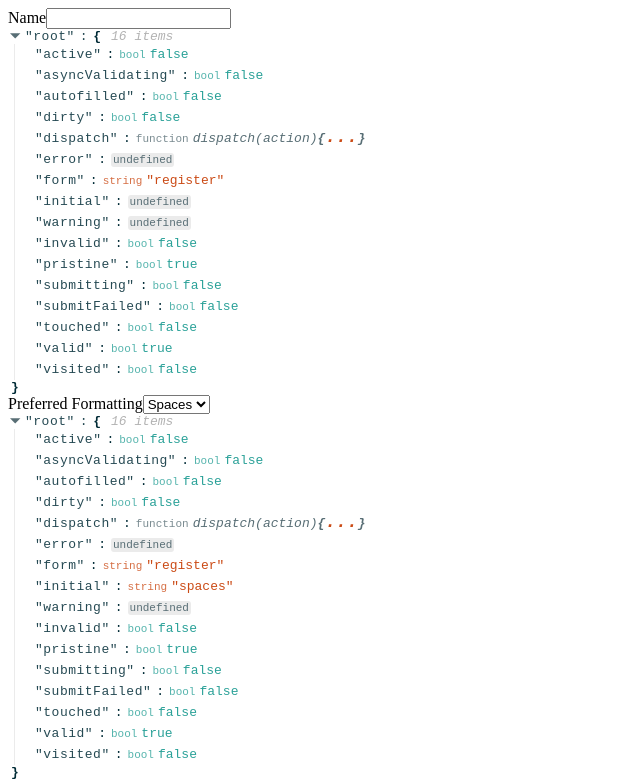
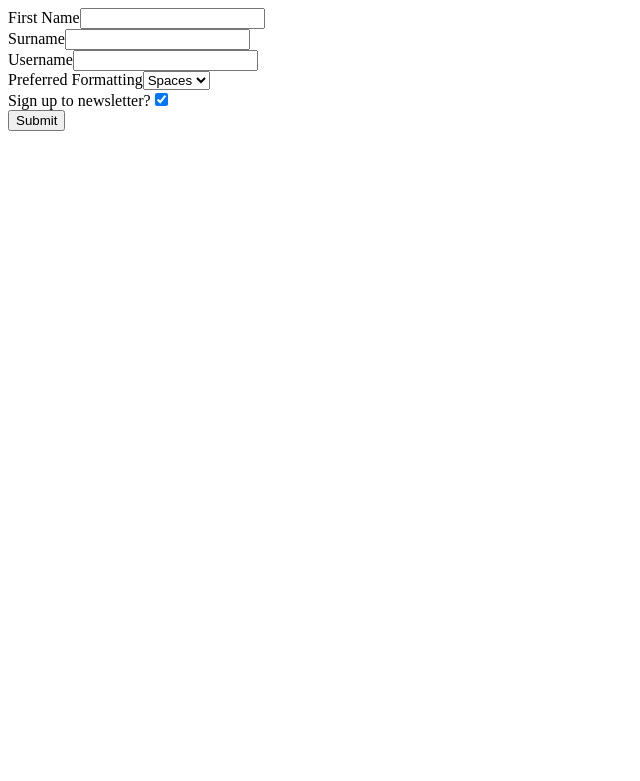
Before and after one commit to liranm/manage-react-form-state-with-redux-form, a React (Create React App) app: page / in a window 1280 px wide. Shown: the top 781 px of the page, without its empty margins (0-640 px from the left). Built offline with nearby package versions, Linux system fonts and the light colour scheme.

Commit message:
Add Synchronous Validation to a redux-form using a Validation Function

```diff
--- a/src/components/RegisterForm.js
+++ b/src/components/RegisterForm.js
@@ -1,6 +1,7 @@
 import React, { Component } from 'react';
 import { Field, reduxForm } from 'redux-form';
 import { customInput, customSelect } from './fields';
+import { validate } from '../validation';
 
 class RegisterForm extends Component {
     render() {
@@ -9,10 +10,22 @@ class RegisterForm extends Component {
         return (
             <form onSubmit={handleSubmit}>
                 <Field
-                    name="name"
+                    name="firstname"
                     component={customInput}
                     type="text"
-                    label="Name"
+                    label="First Name"
+                />
+                <Field
+                    name="surname"
+                    component={customInput}
+                    type="text"
+                    label="Surname"
+                />
+                <Field
+                    name="username"
+                    component={customInput}
+                    type="text"
+                    label="Username"
                 />
                 <Field
                     name="preference"
@@ -32,7 +45,8 @@ class RegisterForm extends Component {
 }
 
 RegisterForm = reduxForm({
-    form: 'register'
+    form: 'register',
+    validate
  })(RegisterForm);
 
  export default RegisterForm;
--- a/src/components/fields/index.js
+++ b/src/components/fields/index.js
@@ -1,13 +1,18 @@
 import React from 'react';
 import ReactJson from 'react-json-view';
 
-export const customInput = props => (
-    <div>
-        <label>{props.label}</label>
-        <input {...props.input} type={props.type} />
-        <ReactJson src={props.meta} />
-    </div>
-);
+export const customInput = props => {
+    const { label, input, type, meta } = props;
+    return (
+        <div>
+            <label>{label}</label>
+            <input {...input} type={type} />
+            {(meta.error && meta.touched) && (
+                <div style={{ color: 'red' }}>{meta.error}</div>
+            )}
+        </div>
+    );
+};
 
 export const customSelect = props => (
     <div>
@@ -16,6 +21,5 @@ export const customSelect = props => (
             <option value="tabs">Tabs</option>
             <option value="spaces">Spaces</option>
         </select>
-        <ReactJson src={props.meta} />
     </div>
 );
--- /dev/null
+++ b/src/validation/index.js
@@ -0,0 +1,21 @@
+export const validate = values => {
+    const errors = {};
+
+    if(!values.firstname) {
+        errors.firstname = 'First name is required';
+    }
+
+    if(!values.surname) {
+        errors.surname = 'Surname is required';
+    }
+
+    if(!values.username) {
+        errors.username = 'Username is required';
+    } else if (values.username.length < 4) {
+        errors.username = 'Username must be at least 4 characters long';
+    } else if (values.username.length > 10) {
+        errors.username = 'Username is too long';
+    }
+
+    return errors;
+};
```
